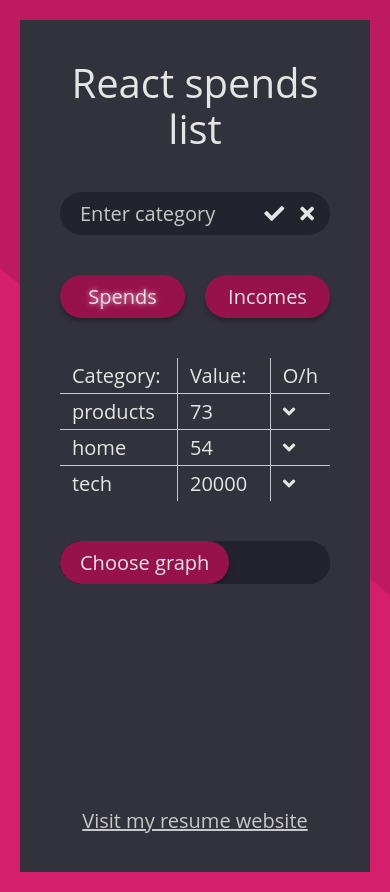
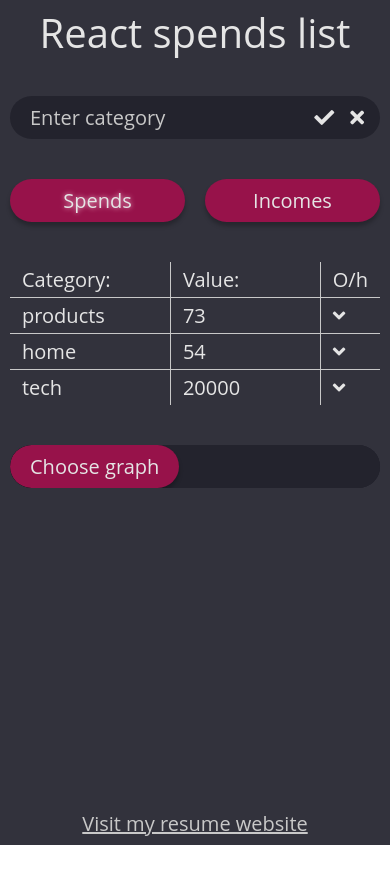
Before and after one commit to fav757/react_spends_list, a React (Create React App) app: page / in a window 390 px wide. After the commit the page ends 845 px from the top, so only its background shows below. Built offline with nearby package versions, Linux system fonts and the light colour scheme.

Commit message:
add styles for mobiles

```diff
--- a/src/App.js
+++ b/src/App.js
@@ -8,14 +8,14 @@ const StyledApp = styled.div`
   header {
     font-size: 2rem;
     text-align: center;
-    margin-bottom:2rem;
+    margin-bottom: 2rem;
   }
 
   main {
     min-height: calc(100vh - 227px);
     padding-bottom: 2rem;
 
-    >*:not(:last-child) {
+    > *:not(:last-child) {
       margin-bottom: 2rem;
     }
   }
@@ -25,6 +25,12 @@ const StyledApp = styled.div`
 
     a {
       color: #c8c8c8;
+    }
+  }
+
+  @media screen and (max-width: 576px) {
+    main {
+      min-height: calc(100vh - 128px);
     }
   }
 `;
--- a/src/components/DataSector/PieGraph.js
+++ b/src/components/DataSector/PieGraph.js
@@ -66,7 +66,7 @@ function PieGraph() {
           cx='50%'
           cy='50%'
           labelLine={renderCustomizedLabel}
-          label={'test'}
+          label={{}}
           outerRadius='75%'
           fill='#8884d8'
         >
--- a/src/index.css
+++ b/src/index.css
@@ -19,3 +19,14 @@ body {
   padding: 2rem;
   background: #32323C;;
 }
+
+@media screen and (max-width: 576px) {
+  body {
+    padding: 0;
+  }
+
+  #root {
+    min-height: 100vh;
+    padding: 0.5rem;
+  }
+}
```
